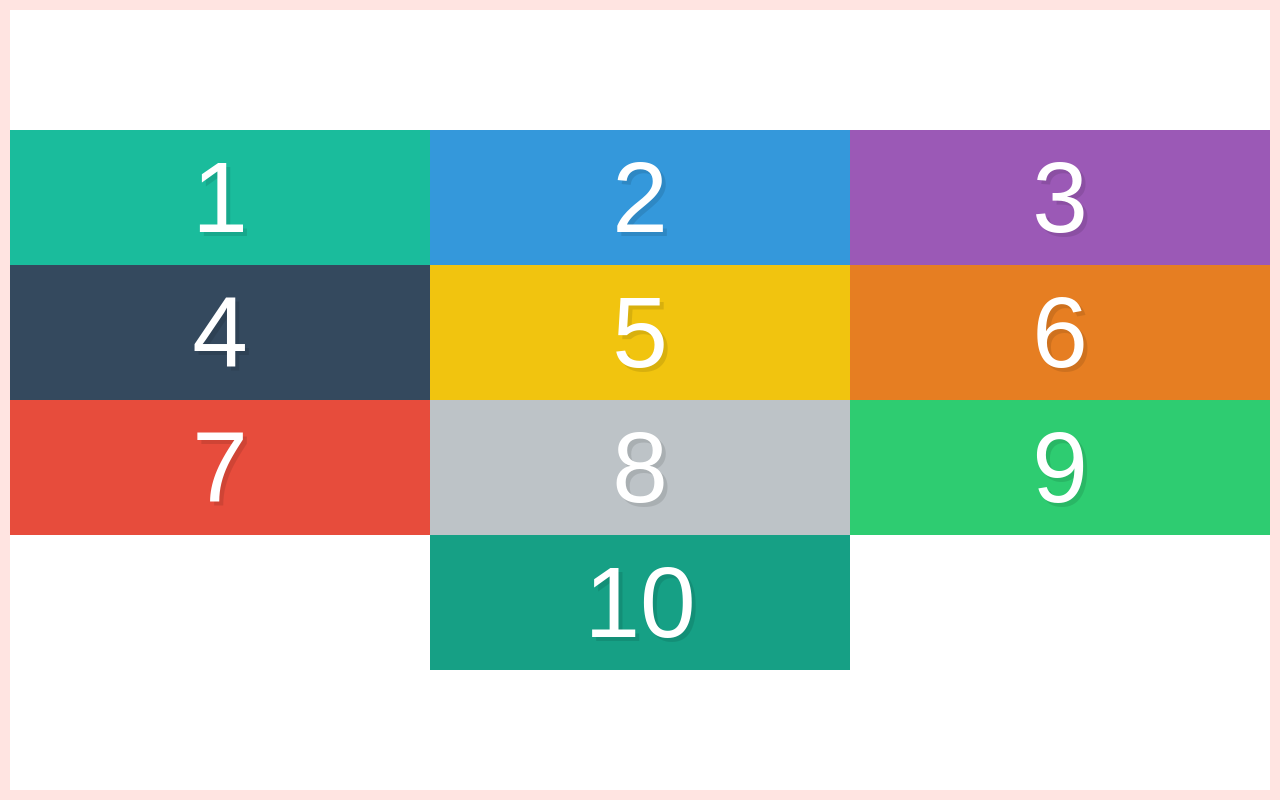
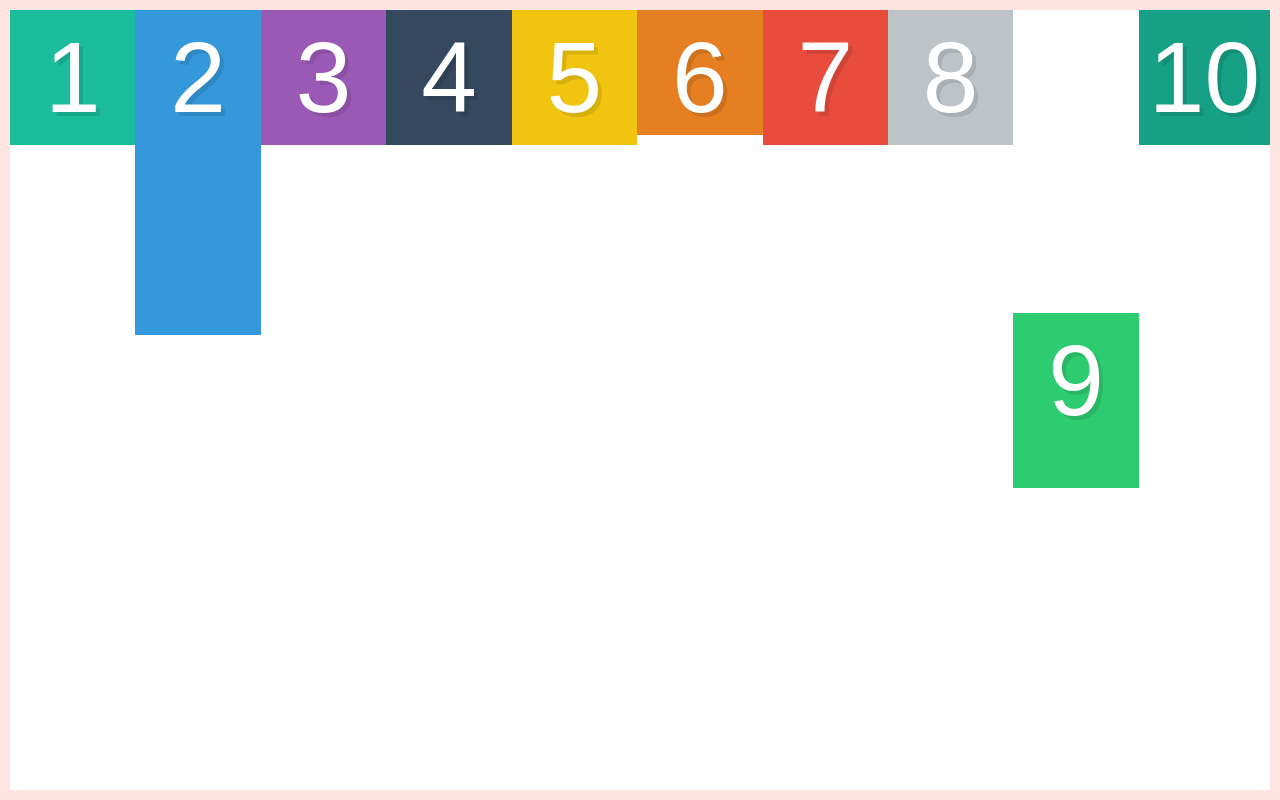
Before and after one commit to katratzi/cssflex, a plain HTML site: page 05 alignment-and-centering/index.html in a window 1280 px wide. Drawn offline with Linux system fonts and the light colour scheme.

Commit message:
08 align-self

```diff
--- a/05 alignment-and-centering/style.css
+++ b/05 alignment-and-centering/style.css
@@ -53,15 +53,25 @@ input[type=reset],input[type=submit]{-webkit-appearance:button;cursor:pointer;}b
  /* align-items: baseline; */
 
  /* 07 align-content */
-flex-wrap: wrap;
-align-content: center;
-justify-content: center; /* can combine with align to fix 'straggler' in the grid */
+/* flex-wrap: wrap; */
+/* align-content: center; */
+/* justify-content: center; /* can combine with align to fix 'straggler' in the grid */
+
+/* 08 align self */
+align-items: flex-start;
 }
 
 .box {
   width: 33.333%;
 }
 
+/* test align self */
+.box2 { padding-bottom: 200px; }
+.box6 { padding-bottom: 0px; }
+.box9 {
+  padding-bottom: 50px;
+  align-self:center;
+}
 
 /* use with align-items baseline */
 /* .box1 { font-size: 30px; }
--- a/notes.txt
+++ b/notes.txt
@@ -38,3 +38,6 @@ align-items: baseline; // this is kind of cool...aligns bottom of heights
 //note we'll need flex-wrap wrap to see the results of this
 // similar to justify-content but on seperate axis
 // have flex-start, flex-end, center, space-around, space-between
+
+// use align-self on item to override the alignment of container
+e.g. align-self: center;
```
